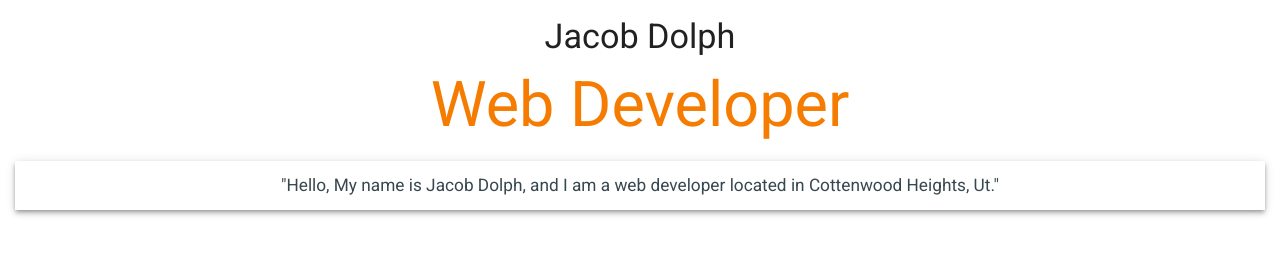
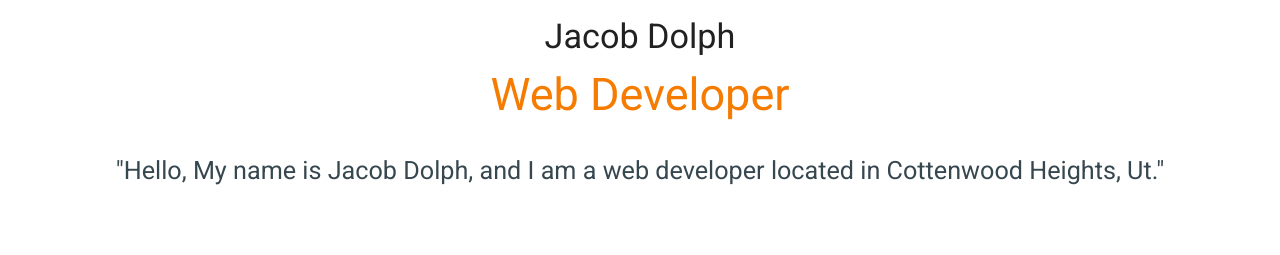
Before and after one commit to jacobdolph/JacobDolph, a React (Create React App) app: page / in a window 1280 px wide. Shown: the part 523-778 px from the top of the page. Built offline with nearby package versions, Linux system fonts and the light colour scheme.

Commit message:
Changed the size of Web developer

```diff
--- a/src/components/WebDev/index.js
+++ b/src/components/WebDev/index.js
@@ -6,10 +6,10 @@ function WebDev() {
     return (
         <div className='center' style={{ backgroundColor: 'white', height: '100%' }}>
             <div>
-                <h1 className='flow-flex' style={{ margin: '0' }}>Web Developer</h1>
+                <h1 className='flow-text' style={{ margin: '0', fontSize: "3rem" }}>Web Developer</h1>
                 <br />
                 <div style={{ fontSize: "3rem" }}>
-                    <h6 className='z-depth-2' style={{ padding: "1rem 1rem", margin: '0rem 1rem', color: "#37474f" }}>"Hello, My name is Jacob Dolph, and I am a web developer located in Cottenwood Heights, Ut."</h6>
+                    <h6 className=' flow-text' style={{ padding: "1rem 1rem", margin: '0rem 1rem', color: "#37474f" }}>"Hello, My name is Jacob Dolph, and I am a web developer located in Cottenwood Heights, Ut."</h6>
                 </div>
             </div>
         </div>
```
